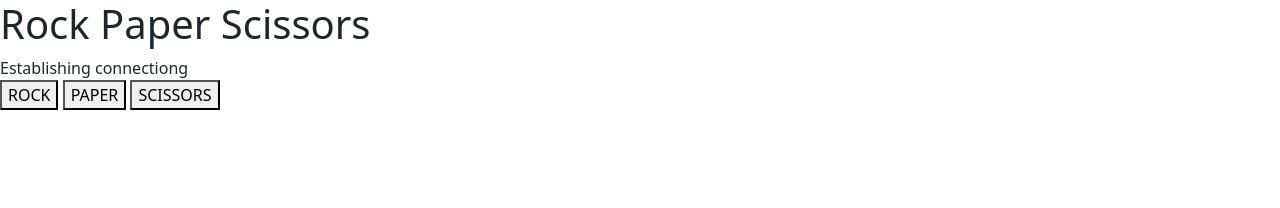
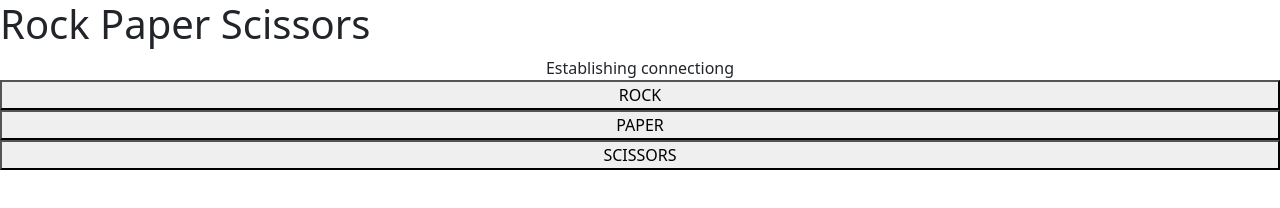
Before and after one commit to carlosganhao/JsServerlessGame-PoC, a plain HTML site: page index.html in a window 1280 px wide. Drawn offline with nearby package versions, Linux system fonts and the light colour scheme.

Commit message:
Fixing bootstrap classes

```diff
--- a/index.html
+++ b/index.html
@@ -6,12 +6,12 @@
 
         <link href="https://cdn.jsdelivr.net/npm/bootstrap@5.3.0/dist/css/bootstrap.min.css" rel="stylesheet" integrity="sha384-9ndCyUaIbzAi2FUVXJi0CjmCapSmO7SnpJef0486qhLnuZ2cdeRhO02iuK6FUUVM" crossorigin="anonymous">
     </head>
-    <body class="flex-column ">
+    <body class="d-flex flex-column">
         <h1>Rock Paper Scissors</h1>
         <div class="m-auto">
             <span>Establishing connectiong</span>
         </div>
-        <div class="flex-column flex-stretch1">
+        <div class="d-flex flex-column flex-grow-1 justify-content-center">
             <button>
                 ROCK
             </button>
```
